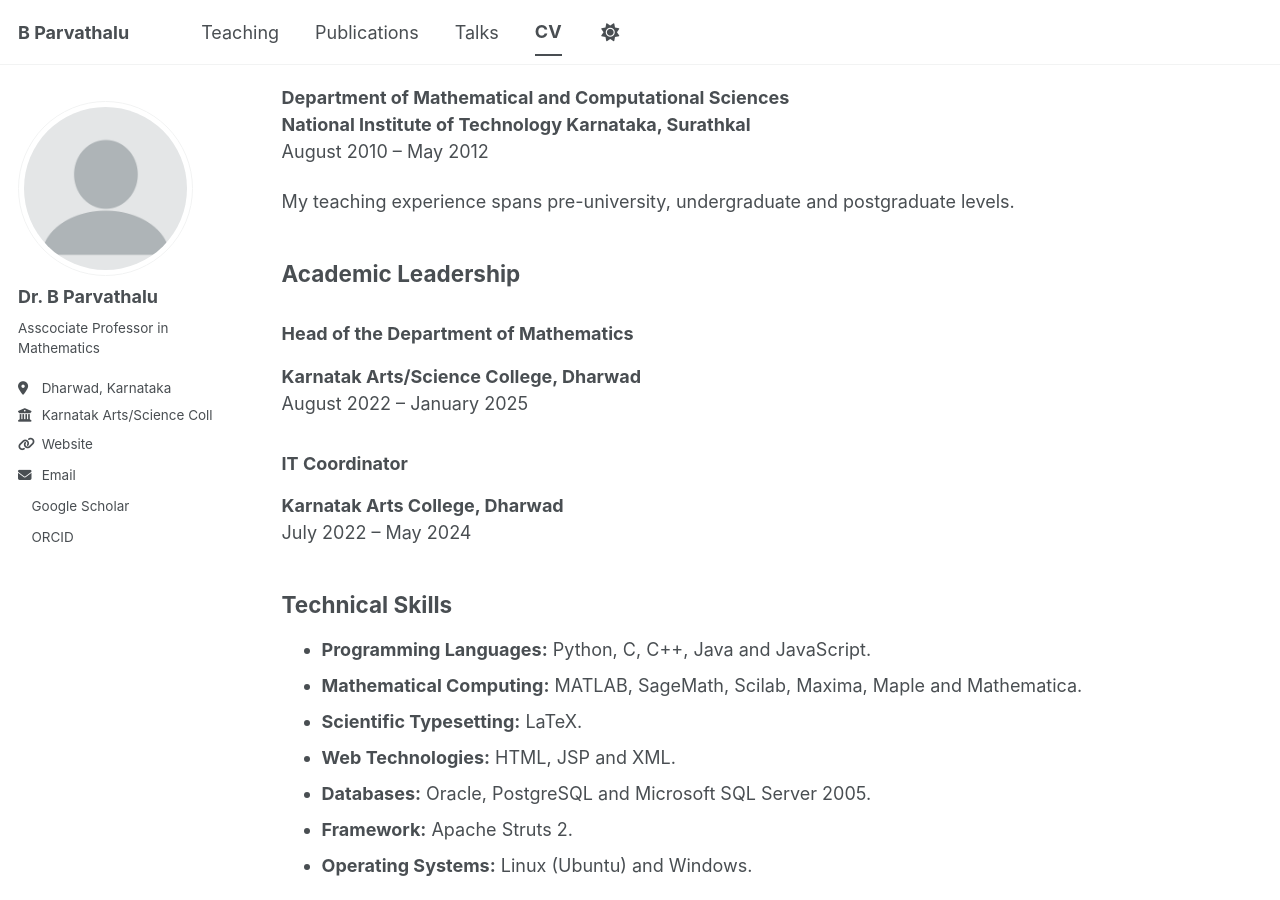
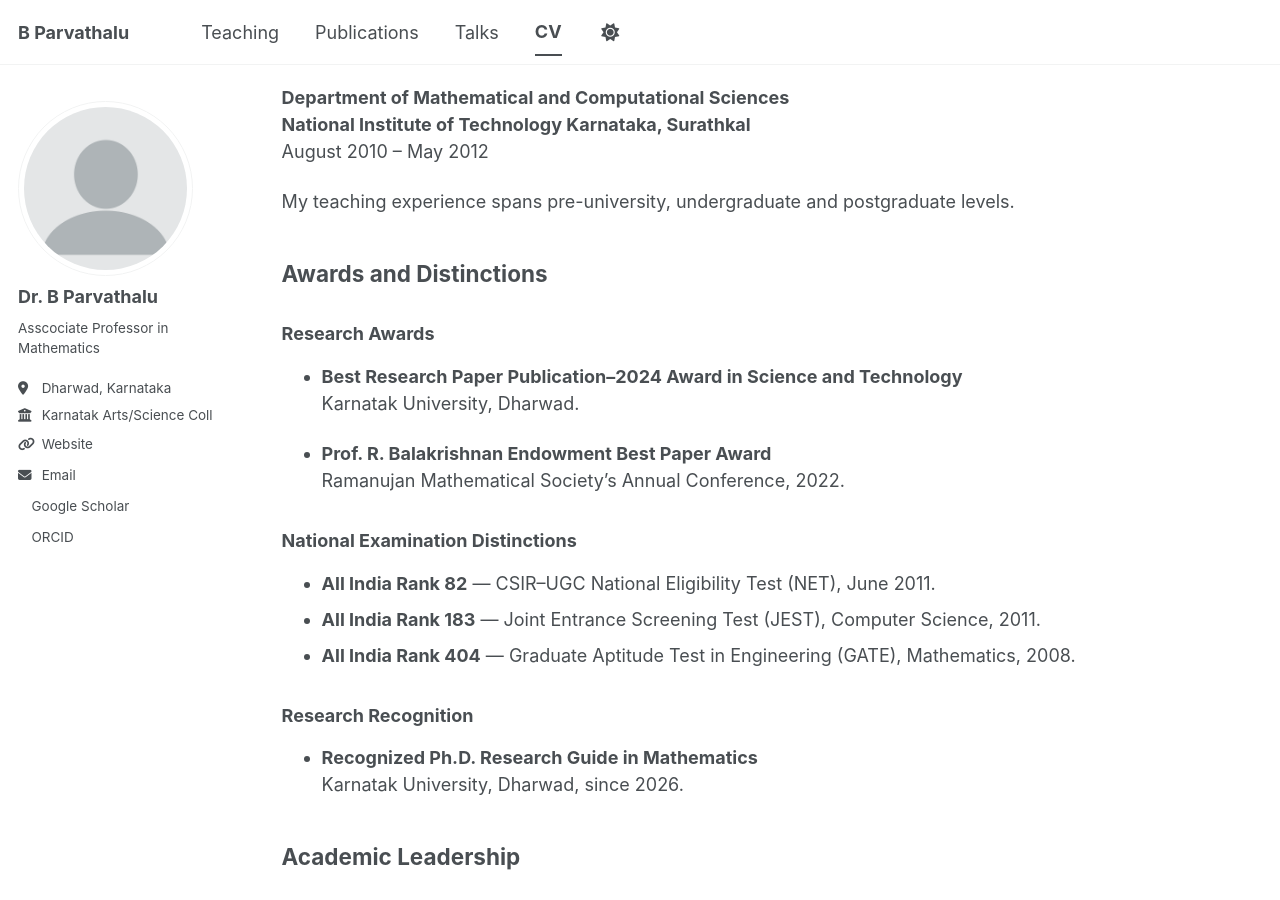
Before and after one commit to drbp-kcd/drbp-kcd.github.io, a Jekyll site: the page built from _pages/cv.md, in a window 1280 px wide and 900 px high, scrolled down 832 px. Built offline with Jekyll 4.4.1, drawn with Linux system fonts in a browser that asks for light colours; a style sheet for code colours, icons or effects is not loaded.

Commit message:
Update cv.md

```diff
--- a/_pages/cv.md
+++ b/_pages/cv.md
@@ -40,6 +40,26 @@ August 2010 – May 2012
 
 My teaching experience spans pre-university, undergraduate
 and postgraduate levels.
+## Awards and Distinctions
+
+### Research Awards
+
+- **Best Research Paper Publication–2024 Award in Science and Technology**
+  Karnatak University, Dharwad.
+
+- **Prof. R. Balakrishnan Endowment Best Paper Award**
+  Ramanujan Mathematical Society’s Annual Conference, 2022.
+
+### National Examination Distinctions
+
+- **All India Rank 82** — CSIR–UGC National Eligibility Test (NET), June 2011.
+- **All India Rank 183** — Joint Entrance Screening Test (JEST), Computer Science, 2011.
+- **All India Rank 404** — Graduate Aptitude Test in Engineering (GATE), Mathematics, 2008.
+
+### Research Recognition
+
+- **Recognized Ph.D. Research Guide in Mathematics**
+  Karnatak University, Dharwad, since 2026.
 
 ## Academic Leadership
 
```
